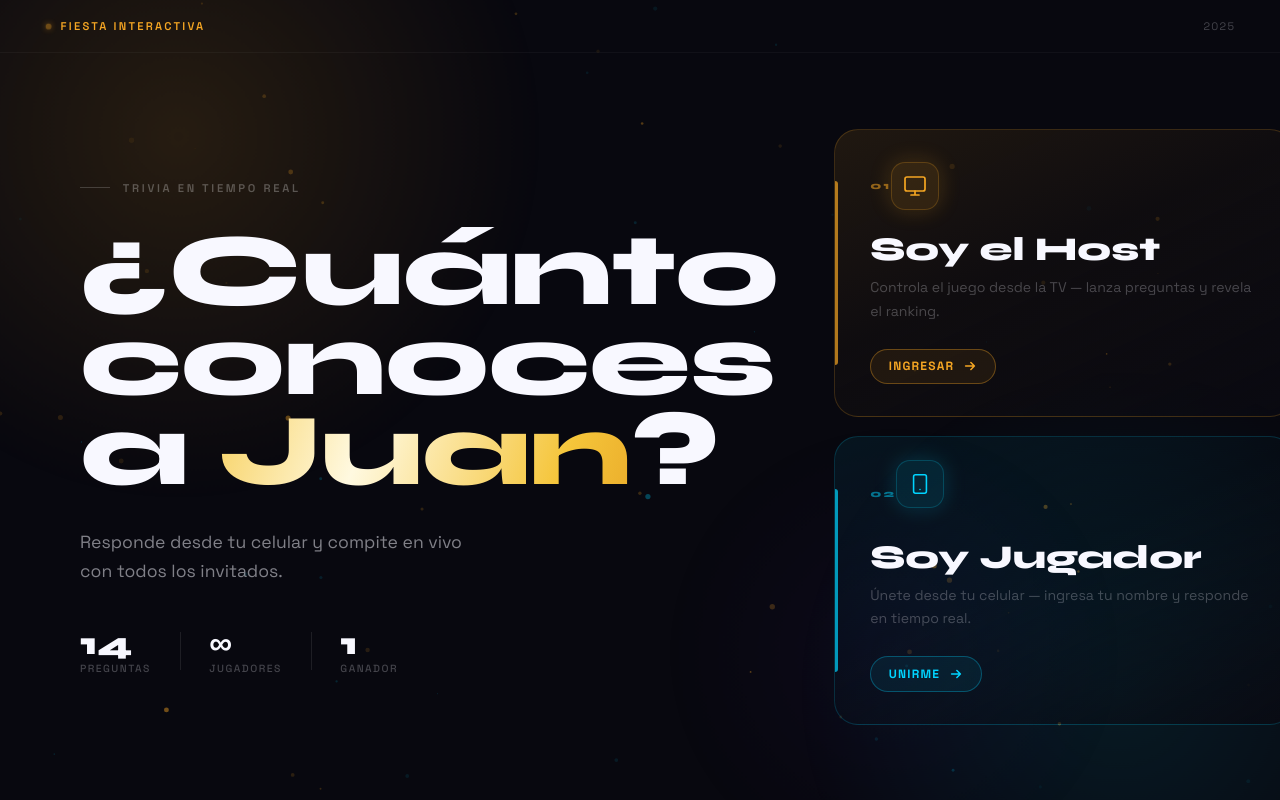
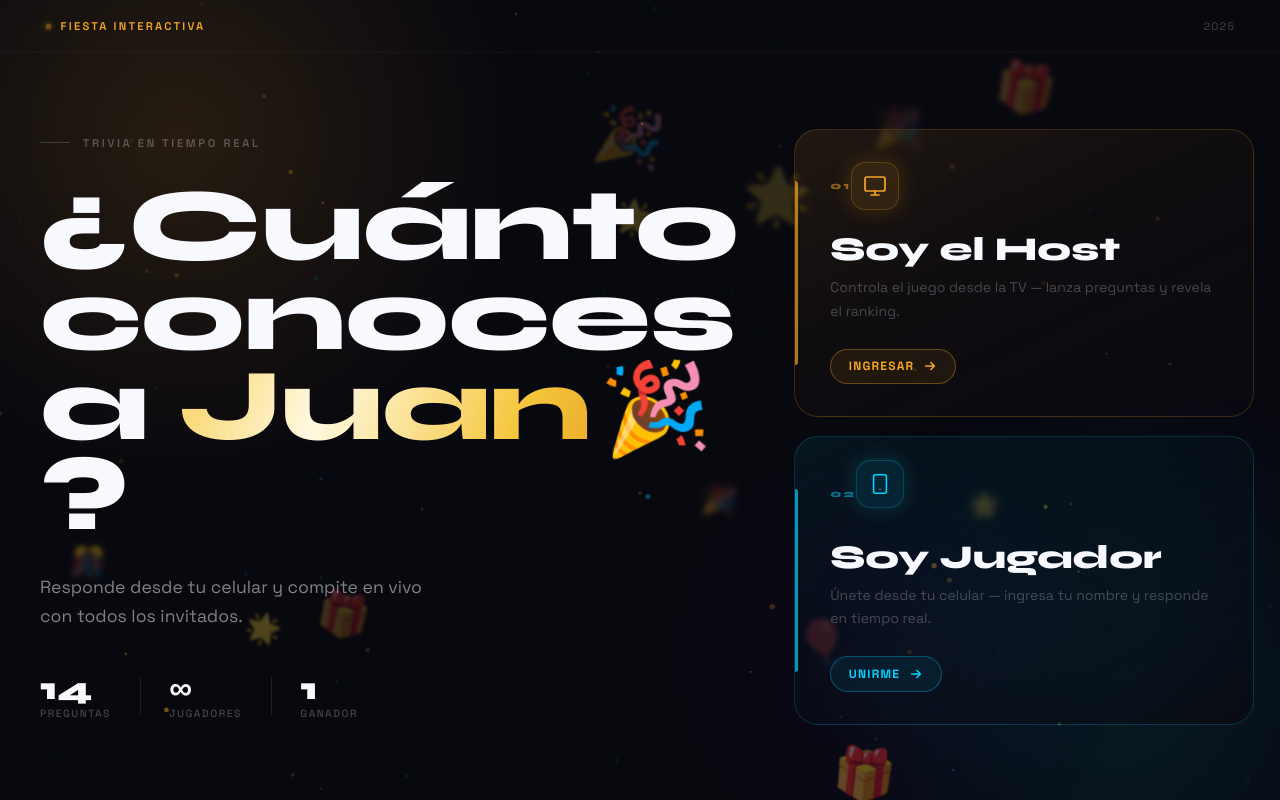
Before and after one commit to Juansalgadov/trivia-cumple, a Next.js app: page / in a window 1280 px wide. Built offline with nearby package versions, Linux system fonts and the light colour scheme.

Commit message:
feat: design magic, festive elements and layout adjustments

```diff
--- a/src/app/join/page.js
+++ b/src/app/join/page.js
@@ -21,6 +21,7 @@ import { calculateScore, calculateGrade, generateRanking } from '../../lib/score
 
 import AnswerButtons from '../../components/AnswerButtons';
 import Leaderboard from '../../components/Leaderboard';
+import FloatingDecorations from '../../components/FloatingDecorations';
 
 // Cada cuántos segundos revisamos si el host ya creó la sala (mientras esperamos)
 const POLL_INTERVAL_MS = 3000;
@@ -351,10 +352,11 @@ export default function JoinPage() {
     );
   }
 
-  // ── PANTALLA 1: Formulario de nombre ──
+  // ── PANTALLA: Nombre (Ingreso) ──
   if (screen === 'name') {
     return (
       <div className={styles.joinContainer}>
+        <FloatingDecorations count={8} />
         {BackButton}
         <div className={styles.joinCard}>
           <div className={styles.joinHeader}>
@@ -435,10 +437,11 @@ export default function JoinPage() {
 
   // ── PANTALLAS DE JUEGO (screen === 'playing') ──
 
-  // Lobby: esperando que el host arranque
+  // Lobby normal
   if (phase === 'lobby') {
     return (
       <div className={styles.waitingContainer}>
+        <FloatingDecorations count={10} />
         {BackButton}
         <div className={styles.waitingCard}>
           <div className={styles.waitingIcon}>🎉</div>
--- a/src/app/page.js
+++ b/src/app/page.js
@@ -3,6 +3,7 @@
 import { useState, useEffect, useRef } from 'react';
 import { useRouter } from 'next/navigation';
 import styles from './page.module.css';
+import FloatingDecorations from '../components/FloatingDecorations';
 
 const HOST_PASSWORD = 'yeye123?';
 
@@ -104,6 +105,7 @@ export default function GatewayPage() {
   return (
     <div className={`${styles.page} ${mounted ? styles.pageMounted : ''}`}>
       <ParticleCanvas />
+      <FloatingDecorations count={12} />
 
       {/* Orbs atmosfericos de glow */}
       <div className={styles.orbGold} aria-hidden="true" />
@@ -133,7 +135,9 @@ export default function GatewayPage() {
             <h1 className={styles.heroTitle}>
               <span className={styles.line1}>¿Cuánto</span>
               <span className={styles.line2}>conoces</span>
-              <span className={styles.line3}>a <em>Juan</em>?</span>
+              <span className={styles.line3}>
+                a <em>Juan</em><span className={styles.partyIcon}>🎉</span>?
+              </span>
             </h1>
 
             <p className={styles.heroSub}>
--- a/src/app/page.module.css
+++ b/src/app/page.module.css
@@ -112,7 +112,7 @@
   grid-template-columns: 1fr 460px;
   gap: 3.5rem;
   align-items: center;
-  padding: 2rem 4rem 2rem 5rem;
+  padding: 2rem 4rem 2rem 2.5rem;
   max-width: 1380px;
   width: 100%;
   margin: 0 auto;
@@ -181,6 +181,20 @@
   -webkit-text-fill-color: transparent;
   background-clip: text;
   animation: shimmer 3.2s linear infinite;
+}
+
+.partyIcon {
+  display: inline-block;
+  margin-left: 0.8rem;
+  font-size: 0.85em;
+  font-style: normal;
+  animation: floatEmoji 3s ease-in-out infinite alternate;
+  transform-origin: bottom center;
+}
+
+@keyframes floatEmoji {
+  0% { transform: translateY(0) rotate(-5deg) scale(1); }
+  100% { transform: translateY(-15px) rotate(15deg) scale(1.1); }
 }
 
 .heroSub {
--- /dev/null
+++ b/src/components/FloatingDecorations.js
@@ -0,0 +1,50 @@
+'use client';
+
+import { useMemo } from 'react';
+import styles from './FloatingDecorations.module.css';
+
+const seededRandom = (seed) => {
+  const value = Math.sin(seed + 1) * 10000;
+  return value - Math.floor(value);
+};
+
+export default function FloatingDecorations({ count = 15 }) {
+  const decorations = useMemo(() => {
+    const emojis = ['🎈', '🎁', '✨', '🎊', '🎉', '🌟'];
+
+    return Array.from({ length: count }).map((_, i) => {
+      const emoji = emojis[Math.floor(seededRandom(i) * emojis.length)];
+      const size = 1.5 + seededRandom(i + 10) * 2; // rem
+      const x = seededRandom(i + 20) * 100; // vw
+      const y = seededRandom(i + 30) * 100; // vh
+      const duration = 15 + seededRandom(i + 40) * 20; // s
+      const delay = seededRandom(i + 50) * 5; // s
+      const blur = seededRandom(i + 60) * 4; // px
+      const opacity = 0.15 + seededRandom(i + 70) * 0.25;
+
+      return { id: i, emoji, size, x, y, duration, delay, blur, opacity };
+    });
+  }, [count]);
+
+  return (
+    <div className={styles.decorationsContainer} aria-hidden="true">
+      {decorations.map((dec) => (
+        <div
+          key={dec.id}
+          className={styles.floatingItem}
+          style={{
+            '--x': `${dec.x}vw`,
+            '--y': `${dec.y}vh`,
+            '--size': `${dec.size}rem`,
+            '--duration': `${dec.duration}s`,
+            '--delay': `${dec.delay}s`,
+            '--blur': `${dec.blur}px`,
+            '--opacity': dec.opacity,
+          }}
+        >
+          {dec.emoji}
+        </div>
+      ))}
+    </div>
+  );
+}
--- /dev/null
+++ b/src/components/FloatingDecorations.module.css
@@ -0,0 +1,33 @@
+.decorationsContainer {
+  position: fixed;
+  inset: 0;
+  pointer-events: none;
+  z-index: 1; /* Por encima del canvas de partículas, por debajo del contenido principal */
+  overflow: hidden;
+}
+
+.floatingItem {
+  position: absolute;
+  left: var(--x);
+  top: var(--y);
+  font-size: var(--size);
+  opacity: var(--opacity);
+  filter: blur(var(--blur));
+  animation: floatRandom var(--duration) ease-in-out var(--delay) infinite alternate;
+  will-change: transform;
+}
+
+@keyframes floatRandom {
+  0% {
+    transform: translate(0, 0) rotate(0deg);
+  }
+  33% {
+    transform: translate(-30px, -50px) rotate(15deg) scale(1.1);
+  }
+  66% {
+    transform: translate(20px, -100px) rotate(-10deg) scale(0.9);
+  }
+  100% {
+    transform: translate(-10px, -150px) rotate(5deg) scale(1.05);
+  }
+}
```
Also changed, not shown: src/app/join/join.module.css (+22 -11 lines).
